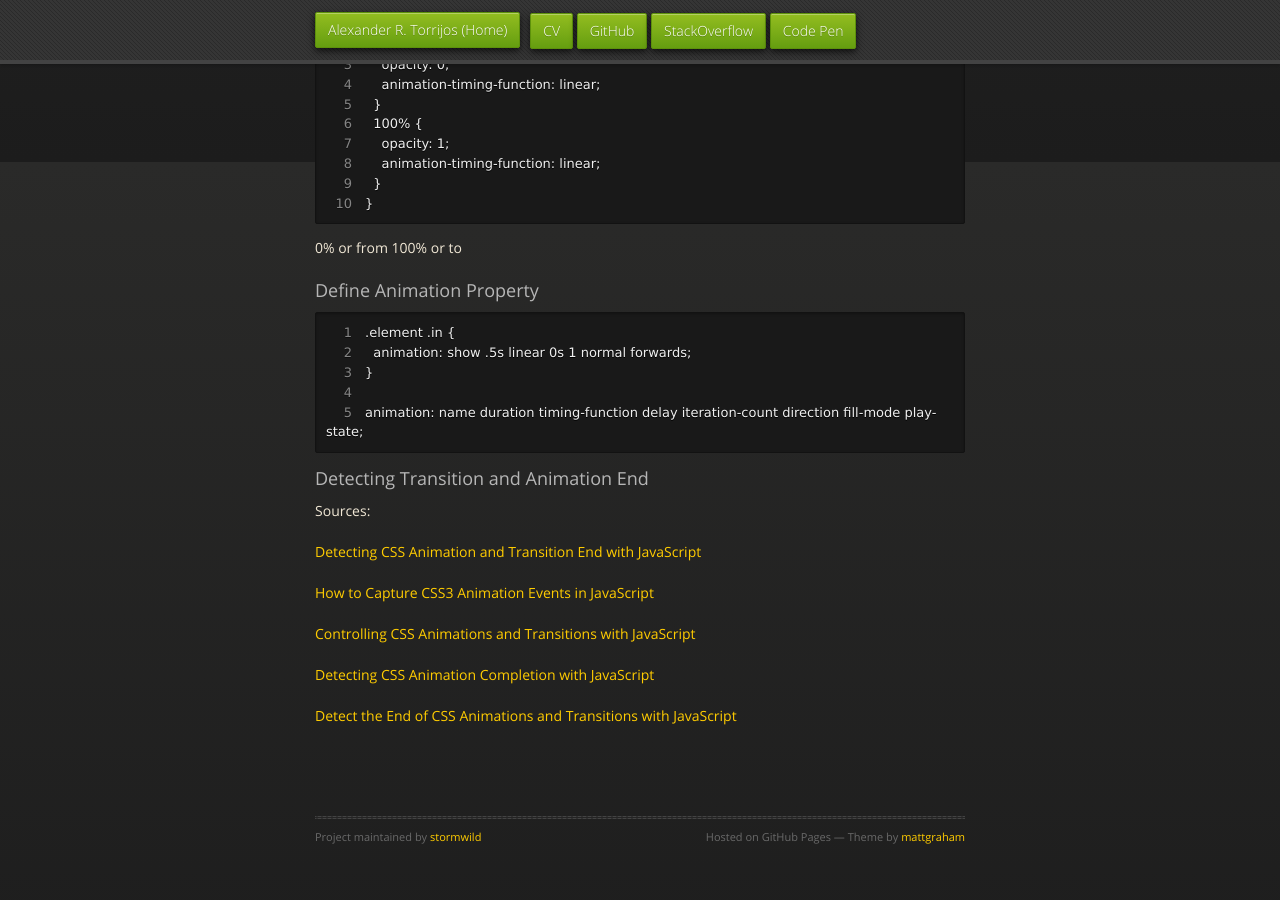
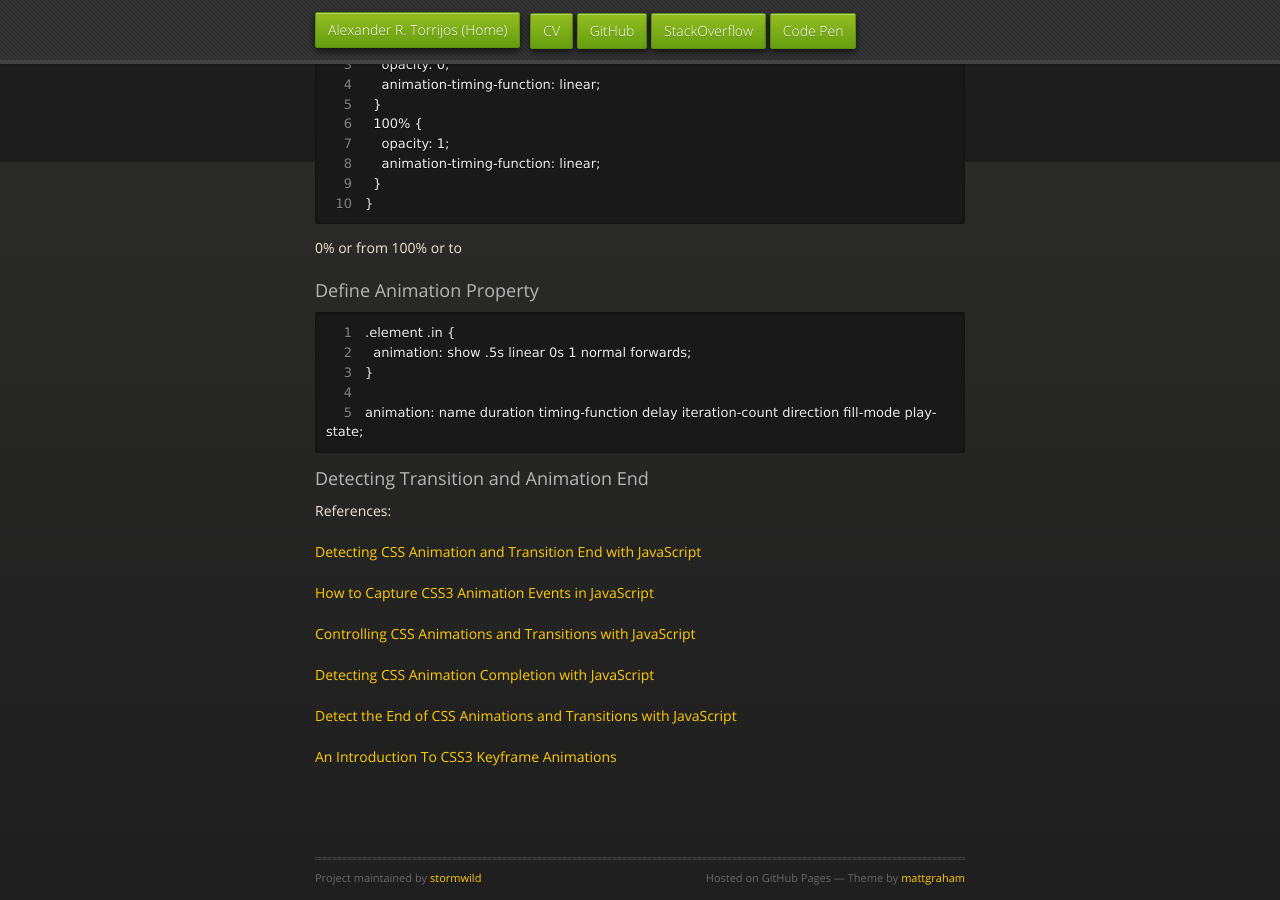
Before and after one commit to stormwild/stormwild.github.io, a Jekyll site: the page built from _posts/2015-11-18-notes.md, in a window 1280 px wide and 900 px high, scrolled down 738 px. Built offline with Jekyll 4.4.1, drawn with Linux system fonts in a browser that asks for light colours; nearby versions of some CDN libraries; before the commit the page ends 1597 px from its top, so only the background shows below that; some of the changed lines change nothing that is shown.

Commit message:
Update 2015-11-18-notes.md

```diff
--- a/_posts/2015-11-18-notes.md
+++ b/_posts/2015-11-18-notes.md
@@ -53,7 +53,7 @@ title: Dev Notes
 
 ### Detecting Transition and Animation End
 
-Sources:
+References:
 
 [Detecting CSS Animation and Transition End with JavaScript](http://osvaldas.info/detecting-css-animation-transition-end-with-javascript)
 
@@ -64,3 +64,5 @@ Sources:
 [Detecting CSS Animation Completion with JavaScript](https://davidwalsh.name/css-animation-callback)
 
 [Detect the End of CSS Animations and Transitions with JavaScript](https://jonsuh.com/blog/detect-the-end-of-css-animations-and-transitions-with-javascript/)
+
+[An Introduction To CSS3 Keyframe Animations](http://www.smashingmagazine.com/2011/05/an-introduction-to-css3-keyframe-animations/)
```
